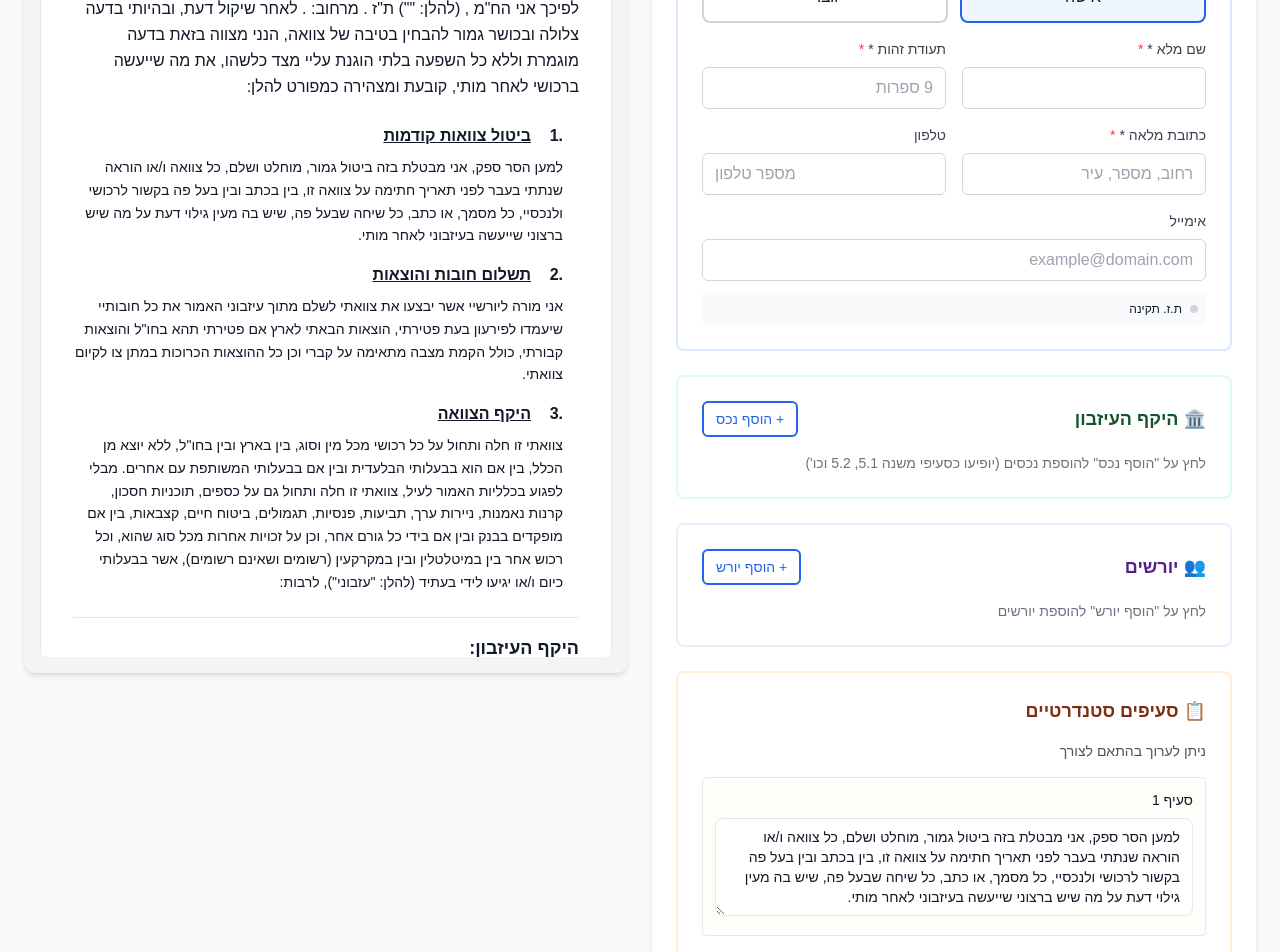
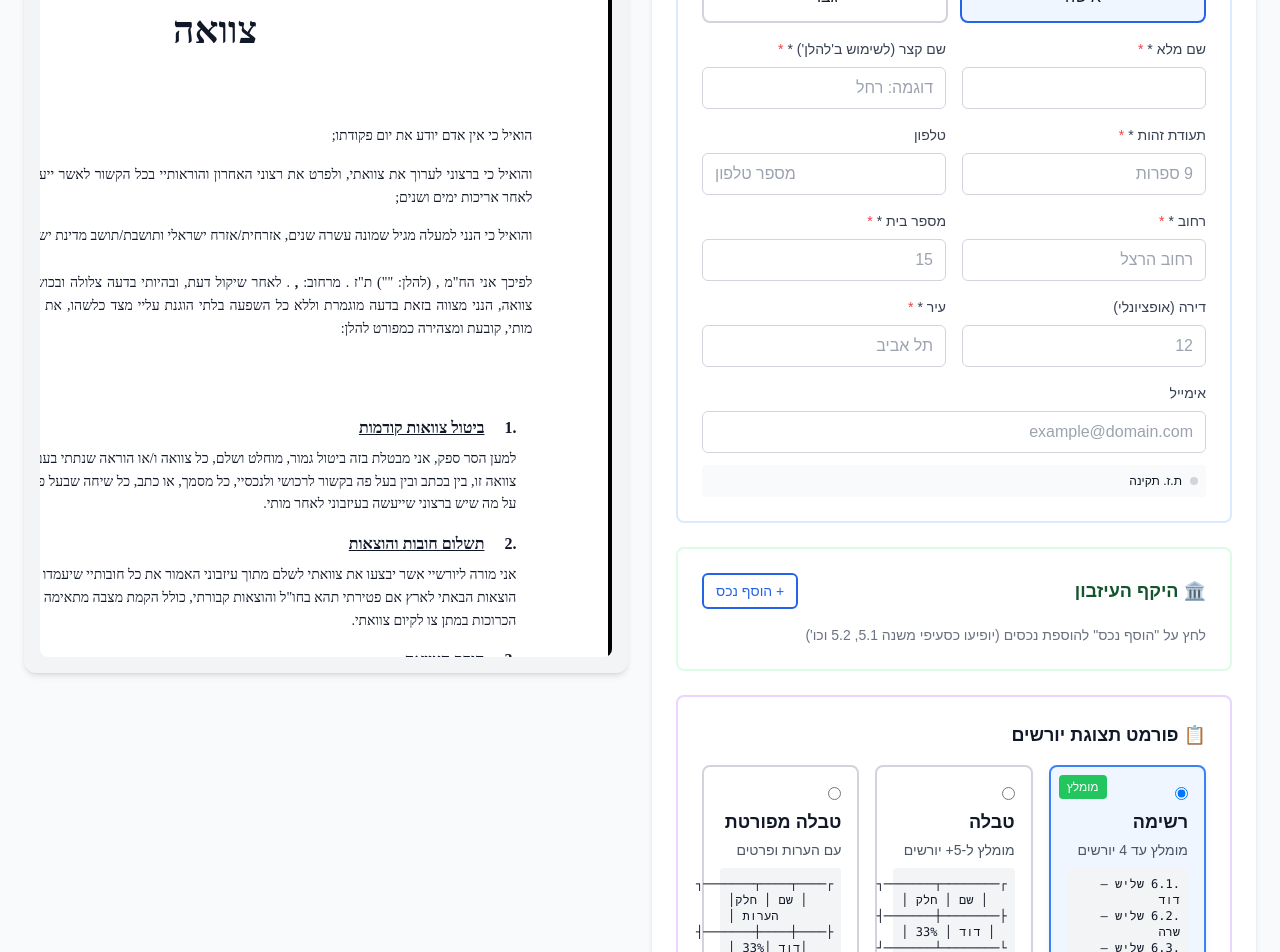
Before and after one commit to liatbenshai/Write-AI-in-Hebrew, a Next.js app in the folder web/: page /legal/wills in a window 1280 px wide. Shown: the part 600-1552 px from the top of the page. Built offline with nearby package versions, Linux system fonts and the light colour scheme.

Commit message:
Implement professional will template design

```diff
--- a/web/app/legal/wills/IndividualWillForm.tsx
+++ b/web/app/legal/wills/IndividualWillForm.tsx
@@ -22,11 +22,18 @@ export default function IndividualWillForm({ data, onChange }: Props) {
     witness1Phone: false,
     witness2Phone: false,
   });
-  const updateTestator = (field: keyof typeof data.testator, value: any) => {
-    onChange({
-      ...data,
-      testator: { ...data.testator, [field]: value },
-    });
+  const updateTestator = (field: string, value: any) => {
+    if (field === 'address' && typeof value === 'object') {
+      onChange({
+        ...data,
+        testator: { ...data.testator, address: value },
+      });
+    } else {
+      onChange({
+        ...data,
+        testator: { ...data.testator, [field]: value },
+      });
+    }
   };
 
   const addBeneficiary = () => {
@@ -271,6 +278,16 @@ export default function IndividualWillForm({ data, onChange }: Props) {
             value={data.testator.name}
             onChange={(e) => updateTestator('name', e.target.value)}
           />
+          <Input
+            label="שם קצר (לשימוש ב'להלן') *"
+            required
+            value={data.testator.shortName}
+            onChange={(e) => updateTestator('shortName', e.target.value)}
+            placeholder="דוגמה: רחל"
+          />
+        </div>
+
+        <div className="grid md:grid-cols-2 gap-4 mt-4">
           <IsraeliIDInput
             label="תעודת זהות *"
             required
@@ -280,16 +297,6 @@ export default function IndividualWillForm({ data, onChange }: Props) {
               setValidationState(prev => ({ ...prev, testatorId: isValid }))
             }
           />
-        </div>
-
-        <div className="grid md:grid-cols-2 gap-4 mt-4">
-          <Input
-            label="כתובת מלאה *"
-            required
-            value={data.testator.address}
-            onChange={(e) => updateTestator('address', e.target.value)}
-            placeholder="רחוב, מספר, עיר"
-          />
           <PhoneInput
             label="טלפון"
             value={data.testator.phone || ''}
@@ -297,6 +304,39 @@ export default function IndividualWillForm({ data, onChange }: Props) {
             onValidationChange={(isValid) =>
               setValidationState(prev => ({ ...prev, testatorPhone: isValid }))
             }
+          />
+        </div>
+
+        <div className="grid md:grid-cols-2 gap-4 mt-4">
+          <Input
+            label="רחוב *"
+            required
+            value={data.testator.address.street}
+            onChange={(e) => updateTestator('address', { ...data.testator.address, street: e.target.value })}
+            placeholder="רחוב הרצל"
+          />
+          <Input
+            label="מספר בית *"
+            required
+            value={data.testator.address.houseNumber}
+            onChange={(e) => updateTestator('address', { ...data.testator.address, houseNumber: e.target.value })}
+            placeholder="15"
+          />
+        </div>
+
+        <div className="grid md:grid-cols-2 gap-4 mt-4">
+          <Input
+            label="דירה (אופציונלי)"
+            value={data.testator.address.apartment || ''}
+            onChange={(e) => updateTestator('address', { ...data.testator.address, apartment: e.target.value })}
+            placeholder="12"
+          />
+          <Input
+            label="עיר *"
+            required
+            value={data.testator.address.city}
+            onChange={(e) => updateTestator('address', { ...data.testator.address, city: e.target.value })}
+            placeholder="תל אביב"
           />
         </div>
 
@@ -390,6 +430,77 @@ export default function IndividualWillForm({ data, onChange }: Props) {
           </div>
         ) : (
           <p className="text-gray-500 text-sm">לחץ על "הוסף נכס" להוספת נכסים (יופיעו כסעיפי משנה 5.1, 5.2 וכו')</p>
+        )}
+      </section>
+
+      {/* פורמט תצוגת יורשים */}
+      <section className="bg-white border-2 border-purple-200 rounded-lg p-6">
+        <h3 className="font-semibold text-lg mb-4">📋 פורמט תצוגת יורשים</h3>
+
+        <div className="grid grid-cols-1 md:grid-cols-3 gap-4">
+          <FormatOption
+            id="list"
+            selected={data.heirsDisplayFormat === 'list'}
+            onClick={() => onChange({ ...data, heirsDisplayFormat: 'list' })}
+            title="רשימה"
+            subtitle="מומלץ עד 4 יורשים"
+            recommended={data.beneficiaries.length <= 4}
+            preview={
+              <div className="text-xs font-mono bg-gray-100 p-2 rounded mt-2">
+                .6.1 שליש – דוד<br/>
+                .6.2 שליש – שרה<br/>
+                .6.3 שליש – מיכל
+              </div>
+            }
+          />
+
+          <FormatOption
+            id="table"
+            selected={data.heirsDisplayFormat === 'table'}
+            onClick={() => onChange({ ...data, heirsDisplayFormat: 'table' })}
+            title="טבלה"
+            subtitle="מומלץ ל-5+ יורשים"
+            recommended={data.beneficiaries.length >= 5}
+            preview={
+              <div className="text-xs font-mono bg-gray-100 p-2 rounded mt-2 text-left">
+                ┌────────┬───────┐<br/>
+                │ שם     │ חלק   │<br/>
+                ├────────┼───────┤<br/>
+                │ דוד    │ 33%   │<br/>
+                └────────┴───────┘
+              </div>
+            }
+          />
+
+          <FormatOption
+            id="detailed_table"
+            selected={data.heirsDisplayFormat === 'detailed_table'}
+            onClick={() => onChange({ ...data, heirsDisplayFormat: 'detailed_table' })}
+            title="טבלה מפורטת"
+            subtitle="עם הערות ופרטים"
+            recommended={false}
+            preview={
+              <div className="text-xs font-mono bg-gray-100 p-2 rounded mt-2 text-left">
+                ┌────┬────┬───────┐<br/>
+                │ שם │ חלק│ הערות │<br/>
+                ├────┼────┼───────┤<br/>
+                │דוד │33% │ בכור  │<br/>
+                └────┴────┴───────┘
+              </div>
+            }
+          />
+        </div>
+
+        {/* המלצה אוטומטית */}
+        {data.beneficiaries.length > 0 && (
+          <div className="mt-3 p-3 bg-blue-50 border border-blue-200 rounded">
+            <span className="font-semibold">💡 המלצה: </span>
+            {data.beneficiaries.length <= 4 ? (
+              <span>מכיוון שיש לך {data.beneficiaries.length} יורשים, פורמט <strong>רשימה</strong> יהיה הכי קריא.</span>
+            ) : (
+              <span>מכיוון שיש לך {data.beneficiaries.length} יורשים, פורמט <strong>טבלה</strong> יהיה הכי מסודר.</span>
+            )}
+          </div>
         )}
       </section>
 
@@ -826,3 +937,50 @@ export default function IndividualWillForm({ data, onChange }: Props) {
     </div>
   );
 }
+
+// רכיב עזר לבחירת פורמט
+interface FormatOptionProps {
+  id: string;
+  selected: boolean;
+  onClick: () => void;
+  title: string;
+  subtitle: string;
+  recommended: boolean;
+  preview: React.ReactNode;
+}
+
+function FormatOption({ id, selected, onClick, title, subtitle, recommended, preview }: FormatOptionProps) {
+  return (
+    <div
+      className={`
+        relative border-2 p-4 rounded-lg cursor-pointer transition-all
+        ${selected
+          ? 'border-blue-500 bg-blue-50 shadow-md'
+          : 'border-gray-300 hover:border-gray-400'
+        }
+      `}
+      onClick={onClick}
+    >
+      {recommended && (
+        <div className="absolute top-2 left-2 bg-green-500 text-white text-xs px-2 py-1 rounded">
+          מומלץ
+        </div>
+      )}
+
+      <input
+        type="radio"
+        id={id}
+        name="heirs-format"
+        checked={selected}
+        onChange={onClick}
+        className="mb-2"
+      />
+
+      <label htmlFor={id} className="cursor-pointer">
+        <div className="font-semibold text-lg">{title}</div>
+        <div className="text-sm text-gray-600 mt-1">{subtitle}</div>
+        {preview}
+      </label>
+    </div>
+  );
+}
--- a/web/app/legal/wills/IndividualWillPreview.tsx
+++ b/web/app/legal/wills/IndividualWillPreview.tsx
@@ -3,6 +3,7 @@
 import React from 'react';
 import type { IndividualWillData } from './types';
 import { getGenderedText } from './types';
+import './will-document.css';
 
 type Props = { data: IndividualWillData };
 
@@ -12,23 +13,33 @@ export default function IndividualWillPreview({ data }: Props) {
   const getText = (text: string) => getGenderedText(text, gender);
 
   return (
-    <div className="bg-white border rounded-lg p-8 space-y-6" dir="rtl" style={{ fontFamily: 'Arial', textAlign: 'right', direction: 'rtl' }}>
+    <div className="will-document">
       {/* כותרת */}
-      <div style={{ textAlign: 'center', borderBottom: '2px solid #333', paddingBottom: '1rem', direction: 'rtl' }}>
-        <h1 className="text-3xl font-bold mb-2" style={{ textAlign: 'center', direction: 'rtl' }}>צוואה</h1>
-        <p className="text-sm text-gray-600" style={{ textAlign: 'center', direction: 'rtl' }}>
-          נחתם{gender === 'female' ? 'ה' : ''} ביום: {data.date}
+      <h1 className="will-title">צוואה</h1>
+
+      {/* פתיחה - "הואיל כי" */}
+      <div className="will-preamble mb-8">
+        <p className="text-sm leading-relaxed mb-4">
+          הואיל כי אין אדם יודע את יום פקודתו;
         </p>
-      </div>
 
-      {/* פתיחה */}
-      <div className="text-base leading-relaxed" style={{ textAlign: 'right', direction: 'rtl' }}>
-        <p className="mb-4" style={{ textAlign: 'right', direction: 'rtl' }}>
-          לפיכך אני הח"מ <strong>{data.testator.name}</strong>, (להלן: "<strong>{data.testator.name.split(' ')[1] || data.testator.name}</strong>") ת"ז <strong>{data.testator.id}</strong>.
-          מרחוב: <strong>{data.testator.address}</strong>.
+        <p className="text-sm leading-relaxed mb-4">
+          והואיל כי ברצוני לערוך את צוואתי, ולפרט את רצוני האחרון והוראותיי
+          בכל הקשור לאשר ייעשה ברכושי לאחר פטירתי, לאחר אריכות ימים ושנים;
+        </p>
+
+        <p className="text-sm leading-relaxed mb-6">
+          והואיל כי הנני למעלה מגיל שמונה עשרה שנים, אזרחית/אזרח ישראלי
+          ותושבת/תושב מדינת ישראל;
+        </p>
+
+        <p className="text-sm leading-relaxed mb-6">
+          לפיכך אני הח"מ <strong>{data.testator.name}</strong>, (להלן: "<strong>{data.testator.shortName || data.testator.name.split(' ')[0]}</strong>") ת"ז <strong>{data.testator.id}</strong>.
+          מרחוב: <strong>{data.testator.address.street} {data.testator.address.houseNumber}
+          {data.testator.address.apartment && `, דירה ${data.testator.address.apartment}`}, {data.testator.address.city}</strong>.
           לאחר שיקול דעת, ובהיותי בדעה צלולה ובכושר גמור להבחין בטיבה של צוואה,
           הנני מצווה בזאת בדעה מוגמרת וללא כל השפעה בלתי הוגנת עליי מצד כלשהו,
-          את מה שייעשה ברכושי לאחר מותי, {gender === 'female' ? 'קובעת ומצהירה' : 'קובע ומצהיר'} כמפורט להלן:
+          את מה שייעשה ברכושי לאחר מותי, {getGenderedText('קובעת', gender)} ו{getGenderedText('מצהירה', gender)} כמפורט להלן:
         </p>
       </div>
 
--- a/web/app/legal/wills/types.ts
+++ b/web/app/legal/wills/types.ts
@@ -50,8 +50,14 @@ export interface IndividualWillData {
   // המצווה
   testator: {
     name: string;
+    shortName: string; // לשימוש ב"להלן"
     id: string;
-    address: string;
+    address: {
+      street: string;
+      houseNumber: string;
+      apartment?: string;
+      city: string;
+    };
     gender: Gender;
     phone?: string;
     email?: string;
@@ -65,6 +71,9 @@ export interface IndividualWillData {
 
   // יורשים
   beneficiaries: Beneficiary[];
+
+  // פורמט תצוגת יורשים
+  heirsDisplayFormat: 'list' | 'table' | 'detailed_table';
 
   // סעיפים סטנדרטיים (ניתנים לעריכה)
   standardClauses: {
@@ -85,6 +94,12 @@ export interface IndividualWillData {
 
   // כותרות (לא ממוספרות)
   headings: Heading[];
+
+  // פרטי חתימה
+  signing: {
+    city: string;
+    fullDate: string; // תאריך מלא בעברית
+  };
 
   // עדים
   witnesses: [Witness, Witness];
@@ -240,8 +255,14 @@ export function defaultIndividualWillData(): IndividualWillData {
 
     testator: {
       name: '',
+      shortName: '',
       id: '',
-      address: '',
+      address: {
+        street: '',
+        houseNumber: '',
+        apartment: '',
+        city: '',
+      },
       gender: 'female',
     },
 
@@ -303,6 +324,13 @@ export function defaultIndividualWillData(): IndividualWillData {
 
     date: new Date().toLocaleDateString('he-IL'),
     hebrewDate: '',
+
+    heirsDisplayFormat: 'list',
+
+    signing: {
+      city: '',
+      fullDate: '',
+    },
   };
 }
 
--- /dev/null
+++ b/web/app/legal/wills/will-document.css
@@ -0,0 +1,120 @@
+/* עיצוב מקצועי למסמך הצוואה */
+
+.will-document {
+  width: 21cm;
+  min-height: 29.7cm;
+  padding: 2cm;
+  margin: 0 auto;
+  background: white;
+  box-sizing: border-box;
+
+  /* המסגרת החיצונית */
+  border: 3pt solid #000;
+  position: relative;
+
+  /* פונט עברי מקצועי */
+  font-family: 'David', 'Times New Roman', serif;
+  direction: rtl;
+  text-align: right;
+}
+
+.will-title {
+  text-align: center;
+  font-size: 28pt;
+  font-weight: bold;
+  font-family: 'David', 'Times New Roman', serif;
+  margin: 2cm 0;
+  line-height: 1;
+}
+
+.will-content {
+  font-family: 'David', 'Times New Roman', serif;
+  font-size: 12pt;
+  line-height: 1.8;
+  text-align: justify;
+  direction: rtl;
+}
+
+.will-preamble {
+  margin-bottom: 2cm;
+  text-align: justify;
+}
+
+.will-clause {
+  margin-bottom: 1.5em;
+  text-indent: -1.5em;
+  padding-right: 1.5em;
+}
+
+.will-signatures {
+  margin-top: 3cm;
+  display: flex;
+  justify-content: space-between;
+}
+
+.signature-line {
+  width: 40%;
+  text-align: center;
+  border-top: 1pt solid #000;
+  padding-top: 5pt;
+}
+
+/* טבלה ליורשים */
+.heirs-table {
+  width: 100%;
+  border-collapse: collapse;
+  margin: 1em 0;
+  direction: rtl;
+}
+
+.heirs-table th,
+.heirs-table td {
+  border: 1pt solid #000;
+  padding: 8pt;
+  text-align: right;
+}
+
+.heirs-table th {
+  background-color: #f0f0f0;
+  font-weight: bold;
+}
+
+/* סעיפים ממוספרים */
+.clause-number {
+  display: inline-block;
+  min-width: 2rem;
+  text-align: right;
+  font-weight: bold;
+}
+
+/* רווחים ופריסה */
+.avoid-break {
+  page-break-inside: avoid;
+}
+
+/* הדגשה */
+strong {
+  font-weight: bold;
+}
+
+/* עיצוב לכפתורי ייצוא */
+.export-buttons {
+  margin-top: 2rem;
+  display: flex;
+  gap: 1rem;
+  justify-content: center;
+}
+
+/* עיצוב למובייל */
+@media (max-width: 768px) {
+  .will-document {
+    width: 100%;
+    padding: 1cm;
+    border: 2pt solid #000;
+  }
+
+  .will-title {
+    font-size: 24pt;
+    margin: 1cm 0;
+  }
+}
```
Also changed, not shown: 1 other file (tests, documents, lock files or other folders).
